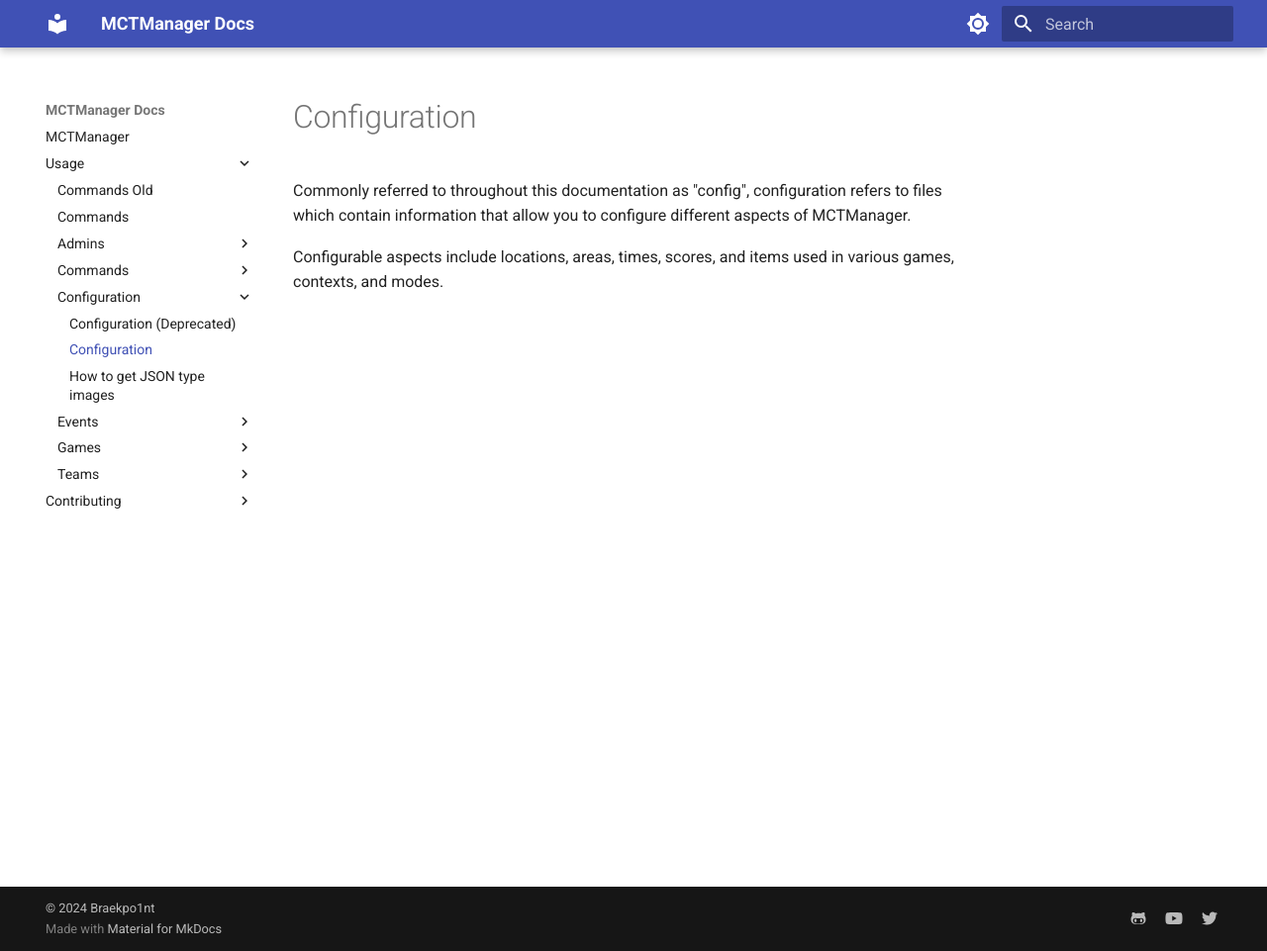
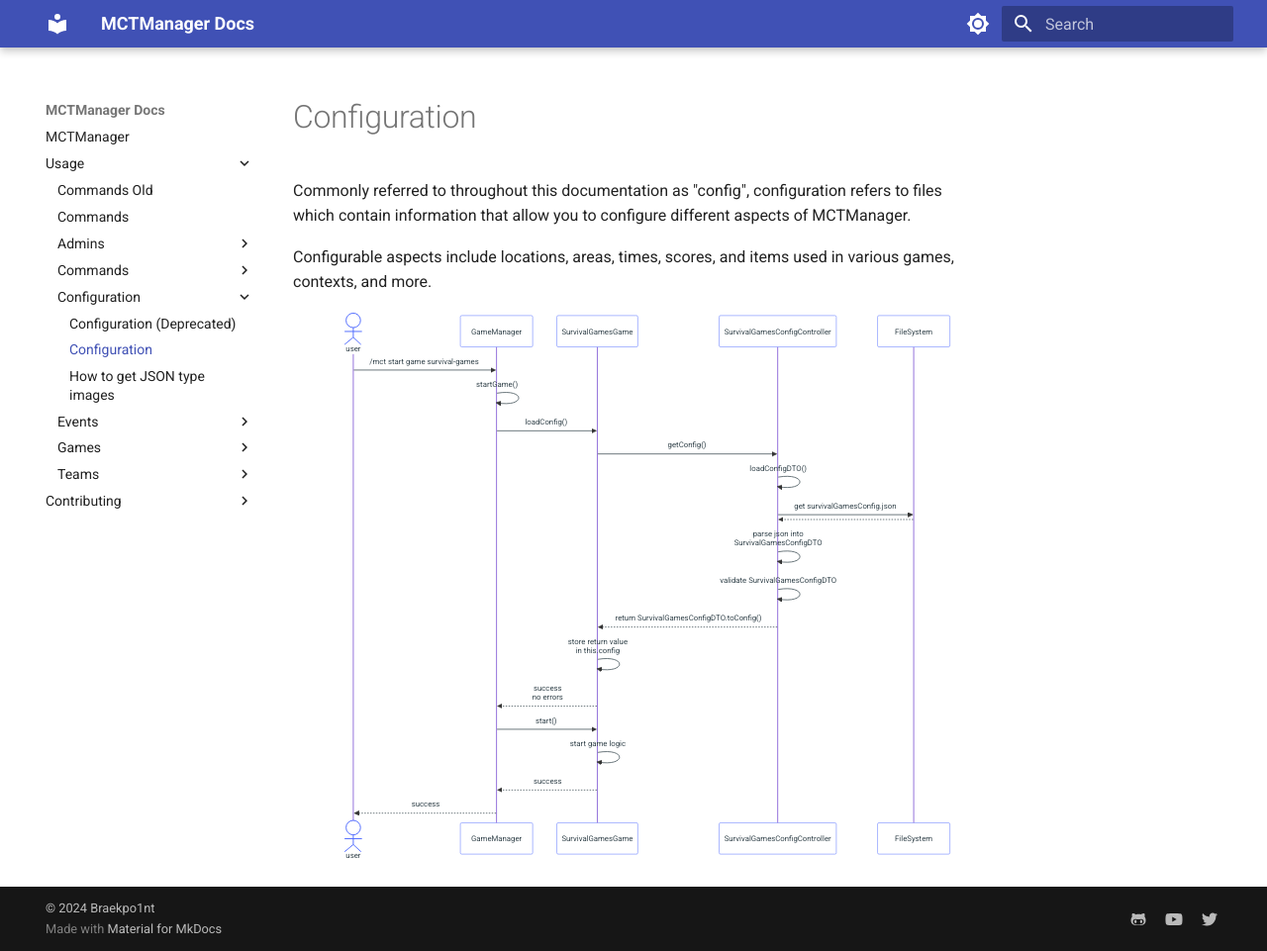
Before and after one commit to Braekpo1nt/mctmanager-docs, an MkDocs documentation site: the page built from docs/Usage/configuration/configuration.md, in a window 1280 px wide and 961 px high. Shown: the whole window at 99% size. Built offline with MkDocs 1.6.1 and Material for MkDocs 9.7.7, drawn with Linux system fonts in a browser that asks for light colours; some of the changed lines change nothing that is shown.

Commit message:
fixed formatting

````diff
--- a/docs/Usage/configuration/configuration.md
+++ b/docs/Usage/configuration/configuration.md
@@ -2,4 +2,29 @@
 
 Commonly referred to throughout this documentation as "config", configuration refers to files which contain information that allow you to configure different aspects of MCTManager.
 
-Configurable aspects include locations, areas, times, scores, and items used in various games, contexts, and modes.
+Configurable aspects include locations, areas, times, scores, and items used in various games, contexts, and more.
+
+```mermaid
+
+sequenceDiagram
+
+actor user
+
+user->>GameManager: /mct start game survival-games
+GameManager->>GameManager: startGame()
+GameManager->>SurvivalGamesGame: loadConfig()
+SurvivalGamesGame->>SurvivalGamesConfigController: getConfig()
+SurvivalGamesConfigController->>SurvivalGamesConfigController: loadConfigDTO()
+SurvivalGamesConfigController->>FileSystem: get survivalGamesConfig.json
+FileSystem-->>SurvivalGamesConfigController:
+SurvivalGamesConfigController->>SurvivalGamesConfigController: parse json into<br>SurvivalGamesConfigDTO
+SurvivalGamesConfigController->>SurvivalGamesConfigController: validate SurvivalGamesConfigDTO
+SurvivalGamesConfigController-->>SurvivalGamesGame: return SurvivalGamesConfigDTO.toConfig()
+SurvivalGamesGame->>SurvivalGamesGame: store return value<br>in this.config
+SurvivalGamesGame-->>GameManager: success<br>no errors
+GameManager->>SurvivalGamesGame: start()
+SurvivalGamesGame->>SurvivalGamesGame: start game logic
+SurvivalGamesGame-->>GameManager: success
+GameManager-->>user: success
+
+```
````
